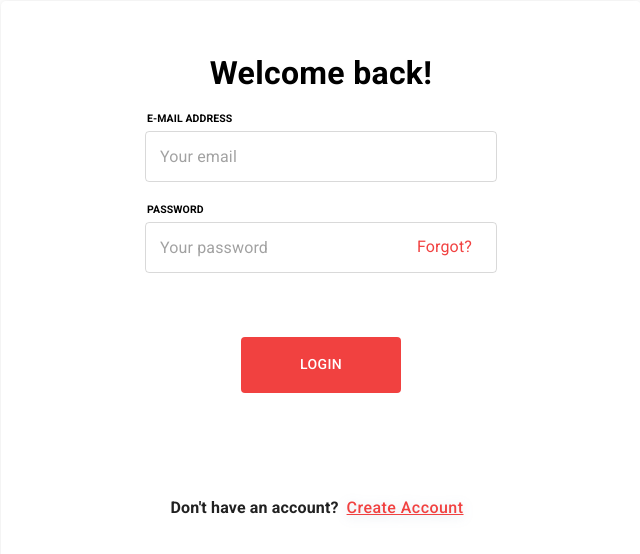
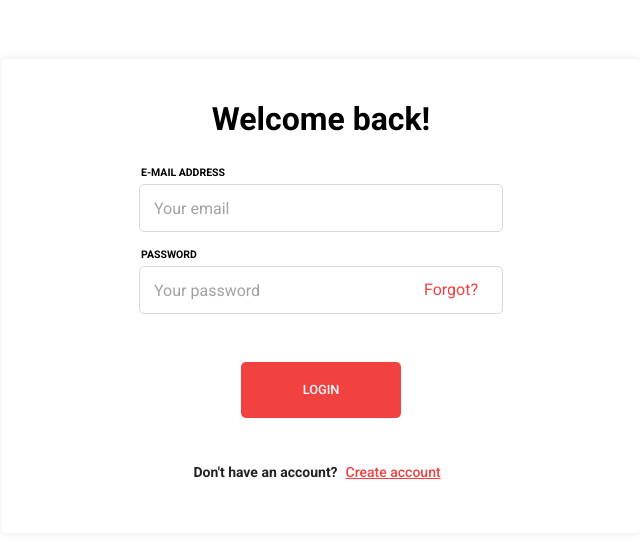
Before and after one commit to Habib-Ahmad/fun-kickoff-project, a React (Create React App) app in the folder client/: page /login in a window 1280 px wide. Shown: the part 104-658 px from the top of the page, without its empty margins (319-959 px from the left). Built offline with nearby package versions, Linux system fonts and the light colour scheme; no server answers.

Commit message:
cleaning up the code with theme.ts

```diff
--- a/client/src/App.tsx
+++ b/client/src/App.tsx
@@ -1,5 +1,5 @@
 import { CssBaseline } from '@mui/material';
-import { ThemeProvider } from '@mui/styles';
+import { ThemeProvider } from '@mui/material/styles';
 import { theme } from './themes/theme';
 import { BrowserRouter, Route, Redirect, Switch } from 'react-router-dom';
 import Login from './pages/Login/Login';
--- a/client/src/components/AuthHeader/AuthHeader.tsx
+++ b/client/src/components/AuthHeader/AuthHeader.tsx
@@ -15,7 +15,7 @@ const AuthFooter = ({ linkTo, asideText, btnText }: Props): JSX.Element => {
 
   return (
     <Box className={classes.authHeader}>
-      <Typography className={classes.accAside}>{asideText}</Typography>
+      <Typography variant="subtitle1">{asideText}</Typography>
       <Button component={Link} to={linkTo} className={classes.accBtn}>
         {btnText}
       </Button>
--- a/client/src/components/AuthHeader/useStyles.ts
+++ b/client/src/components/AuthHeader/useStyles.ts
@@ -6,25 +6,20 @@ const useStyles = makeStyles((theme: Theme) => ({
     display: 'flex',
     justifyContent: 'center',
     alignItems: 'center',
-  },
-  accAside: {
-    '&.MuiTypography-root': {
-      fontWeight: 600,
-    },
+    flexWrap: 'wrap',
   },
   accBtn: {
     '&.MuiButton-root': {
       color: theme.palette.primary.main,
-      textTransform: 'capitalize',
+      textTransform: 'none',
       textDecoration: 'underline',
       justifyContent: 'flex-start',
-      fontSize: '1rem',
+      fontSize: '0.875rem',
 
       '&:hover': {
         backgroundColor: 'transparent',
       },
     },
-    filter: 'drop-shadow(0px 2px 6px rgba(74,106,149,0.2))',
   },
 }));
 
--- a/client/src/pages/Login/Login.tsx
+++ b/client/src/pages/Login/Login.tsx
@@ -39,15 +39,16 @@ export default function Login(): JSX.Element {
       <Grid item xs={12} sm={8} md={6} className={classes.item}>
         <Box minHeight={{ xs: '100vh', sm: '100%' }} className={classes.authWrapper}>
           <Box width="100%" maxWidth={400} p={3}>
-            <Typography className={classes.welcome} component="h1">
+            <Typography variant="h1" className={classes.welcome}>
               Welcome back!
             </Typography>
 
             <LoginForm handleSubmit={handleSubmit} />
 
-            <AuthHeader linkTo="/signup" asideText="Don't have an account?" btnText="Create account" />
+            <Box mt={6}>
+              <AuthHeader linkTo="/signup" asideText="Don't have an account?" btnText="Create account" />
+            </Box>
           </Box>
-          <Box p={1} alignSelf="center" />
         </Box>
       </Grid>
     </Grid>
--- a/client/src/pages/Login/LoginForm/LoginForm.tsx
+++ b/client/src/pages/Login/LoginForm/LoginForm.tsx
@@ -56,9 +56,6 @@ export default function Login({ handleSubmit }: Props): JSX.Element {
               shrink: true,
               classes: { root: classes.label },
             }}
-            InputProps={{
-              classes: { input: classes.inputs },
-            }}
             className={classes.textField}
             name="email"
             autoComplete="email"
@@ -79,7 +76,6 @@ export default function Login({ handleSubmit }: Props): JSX.Element {
               classes: { root: classes.label },
             }}
             InputProps={{
-              classes: { input: classes.inputs },
               endAdornment: <Typography className={classes.forgot}>Forgot?</Typography>,
             }}
             className={classes.textField}
@@ -91,11 +87,10 @@ export default function Login({ handleSubmit }: Props): JSX.Element {
             onChange={handleChange}
           />
           <Box textAlign="center" marginTop={5}>
-            <Button type="submit" variant="contained" className={classes.submit}>
+            <Button type="submit" variant="contained">
               {isSubmitting ? <CircularProgress style={{ color: 'white' }} /> : 'Login'}
             </Button>
           </Box>
-          <Box height={95} />
         </form>
       )}
     </Formik>
--- a/client/src/pages/Login/LoginForm/useStyles.ts
+++ b/client/src/pages/Login/LoginForm/useStyles.ts
@@ -7,14 +7,7 @@ const useStyles = makeStyles((theme: Theme) => ({
   },
   textField: {
     '&.MuiTextField-root': {
-      marginBottom: theme.spacing(4),
-    },
-    '&>.MuiOutlinedInput-root': {
-      border: '1px solid #00000026',
-
-      '&>.MuiOutlinedInput-notchedOutline': {
-        display: 'none',
-      },
+      marginBottom: theme.spacing(3),
     },
   },
   label: {
@@ -22,19 +15,9 @@ const useStyles = makeStyles((theme: Theme) => ({
     marginLeft: theme.spacing(-2),
 
     '&.MuiInputLabel-root': {
-      color: theme.palette.secondary.main,
-      fontSize: 14,
-      fontWeight: '600',
-      textTransform: 'uppercase',
-
       '&.Mui-focused': {
         color: theme.palette.secondary.main,
       },
-    },
-  },
-  inputs: {
-    '&.MuiOutlinedInput-input': {
-      height: '1rem',
     },
   },
   forgot: {
@@ -42,19 +25,6 @@ const useStyles = makeStyles((theme: Theme) => ({
     color: theme.palette.primary.main,
     cursor: 'pointer',
   },
-  submit: {
-    '&.MuiButton-root': {
-      backgroundColor: theme.palette.primary.main,
-      boxShadow: 'none',
-
-      '&:hover': {
-        backgroundColor: theme.palette.primary.light,
-        boxShadow: 'none',
-      },
-    },
-    width: 160,
-    height: 56,
-  },
 }));
 
 export default useStyles;
--- a/client/src/pages/Login/useStyles.ts
+++ b/client/src/pages/Login/useStyles.ts
@@ -20,12 +20,7 @@ const useStyles = makeStyles((theme: Theme) => ({
     minHeight: '100%',
   },
   welcome: {
-    '&.MuiTypography-root': {
-      fontSize: '2rem',
-      fontWeight: 700,
-    },
-    paddingBottom: theme.spacing(3),
-    color: theme.palette.secondary.main,
+    paddingBottom: theme.spacing(5),
     textAlign: 'center',
   },
 }));
--- a/client/src/pages/SignUp/SignUp.tsx
+++ b/client/src/pages/SignUp/SignUp.tsx
@@ -40,7 +40,7 @@ export default function Register(): JSX.Element {
       <Grid item xs={12} sm={8} md={6} className={classes.item}>
         <Box minHeight={{ xs: '100vh', sm: '100%' }} className={classes.authWrapper}>
           <Box width="100%" maxWidth={400} p={3}>
-            <Typography className={classes.welcome} component="h1">
+            <Typography variant="h1" className={classes.welcome}>
               Sign up
             </Typography>
 
--- a/client/src/pages/SignUp/SignUpForm/SignUpForm.tsx
+++ b/client/src/pages/SignUp/SignUpForm/SignUpForm.tsx
@@ -60,9 +60,6 @@ const SignUpForm = ({ handleSubmit }: Props): JSX.Element => {
               shrink: true,
               classes: { root: classes.label },
             }}
-            InputProps={{
-              classes: { input: classes.inputs },
-            }}
             className={classes.textField}
             name="email"
             autoComplete="email"
@@ -82,9 +79,6 @@ const SignUpForm = ({ handleSubmit }: Props): JSX.Element => {
               shrink: true,
               classes: { root: classes.label },
             }}
-            InputProps={{
-              classes: { input: classes.inputs },
-            }}
             className={classes.textField}
             name="name"
             autoComplete="name"
@@ -103,9 +97,6 @@ const SignUpForm = ({ handleSubmit }: Props): JSX.Element => {
               shrink: true,
               classes: { root: classes.label },
             }}
-            InputProps={{
-              classes: { input: classes.inputs },
-            }}
             className={classes.textField}
             type="password"
             autoComplete="current-password"
@@ -116,7 +107,7 @@ const SignUpForm = ({ handleSubmit }: Props): JSX.Element => {
           />
 
           <Box textAlign="center" marginTop={4}>
-            <Button type="submit" variant="contained" className={classes.submit}>
+            <Button type="submit" variant="contained">
               {isSubmitting ? <CircularProgress style={{ color: 'white' }} /> : 'Sign up'}
             </Button>
           </Box>
--- a/client/src/pages/SignUp/SignUpForm/useStyles.ts
+++ b/client/src/pages/SignUp/SignUpForm/useStyles.ts
@@ -7,14 +7,7 @@ const useStyles = makeStyles((theme: Theme) => ({
   },
   textField: {
     '&.MuiTextField-root': {
-      marginBottom: theme.spacing(4),
-    },
-    '&>.MuiOutlinedInput-root': {
-      border: '1px solid #00000026',
-
-      '&>.MuiOutlinedInput-notchedOutline': {
-        display: 'none',
-      },
+      marginBottom: theme.spacing(3),
     },
   },
   label: {
@@ -22,34 +15,11 @@ const useStyles = makeStyles((theme: Theme) => ({
     marginLeft: theme.spacing(-2),
 
     '&.MuiInputLabel-root': {
-      color: theme.palette.secondary.main,
-      fontSize: 14,
-      fontWeight: '600',
-      textTransform: 'uppercase',
-
       '&.Mui-focused': {
         color: theme.palette.secondary.main,
       },
     },
   },
-  inputs: {
-    '&.MuiOutlinedInput-input': {
-      height: '1rem',
-    },
-  },
-  submit: {
-    '&.MuiButton-root': {
-      backgroundColor: theme.palette.primary.main,
-      boxShadow: 'none',
-
-      '&:hover': {
-        backgroundColor: theme.palette.primary.light,
-        boxShadow: 'none',
-      },
-    },
-    width: 160,
-    height: 56,
-  },
 }));
 
 export default useStyles;
--- a/client/src/pages/SignUp/useStyles.ts
+++ b/client/src/pages/SignUp/useStyles.ts
@@ -20,12 +20,7 @@ const useStyles = makeStyles((theme: Theme) => ({
     minHeight: '100%',
   },
   welcome: {
-    '&.MuiTypography-root': {
-      fontSize: '2rem',
-      fontWeight: 700,
-    },
-    paddingBottom: theme.spacing(3),
-    color: theme.palette.secondary.main,
+    paddingBottom: theme.spacing(5),
     textAlign: 'center',
   },
 }));
--- a/client/src/themes/theme.ts
+++ b/client/src/themes/theme.ts
@@ -2,19 +2,68 @@ import { createTheme } from '@mui/material/styles';
 
 export const theme = createTheme({
   typography: {
-    fontFamily: ['Arial'].join(','),
-    fontSize: 12,
-    button: {
-      textTransform: 'none',
-      fontWeight: 700,
+    fontFamily: ['Roboto, Arial'].join(','),
+
+    h1: {
+      fontSize: '2rem',
+      fontWeight: 600,
+      color: '#000',
+      textAlign: 'center',
+    },
+
+    subtitle1: {
+      fontWeight: 600,
+      fontSize: '0.875rem',
     },
   },
+
   palette: {
     primary: { main: '#f14140', contrastText: '#fff' },
     secondary: { main: '#000' },
   },
+
   shape: {
     borderRadius: 5,
   },
+
   spacing: 6,
+
+  components: {
+    MuiButton: {
+      styleOverrides: {
+        contained: {
+          backgroundColor: '#f14140',
+          boxShadow: 'none',
+          width: 160,
+          height: 56,
+          fontSize: '.8rem',
+          textTransform: 'uppercase',
+          fontWeight: 500,
+        },
+      },
+    },
+
+    MuiOutlinedInput: {
+      styleOverrides: {
+        root: {
+          border: '1px solid #00000026',
+          height: 48,
+        },
+        notchedOutline: {
+          display: 'none',
+        },
+      },
+    },
+
+    MuiInputLabel: {
+      styleOverrides: {
+        root: {
+          color: '#000',
+          fontSize: 14,
+          fontWeight: '600',
+          textTransform: 'uppercase',
+        },
+      },
+    },
+  },
 });
```
Also changed, not shown: 1 other file (tests, documents, lock files or other folders).
